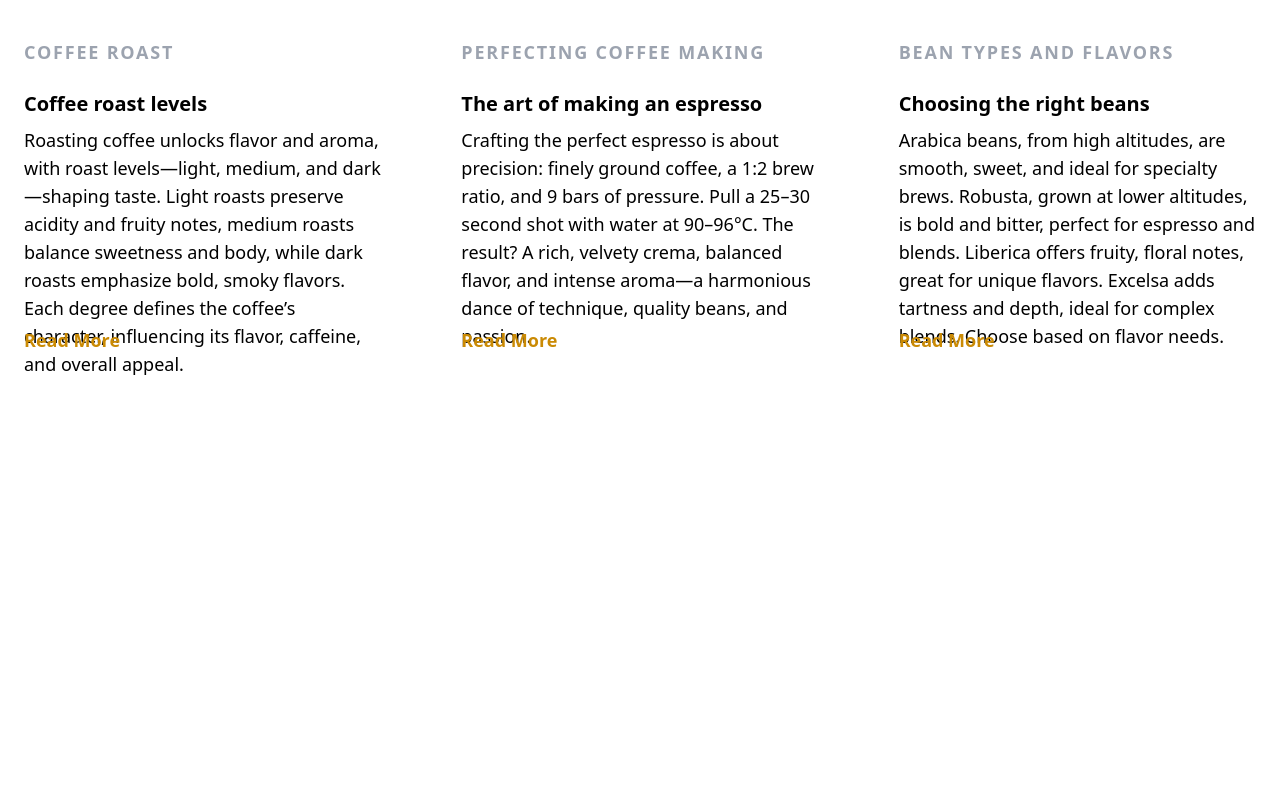
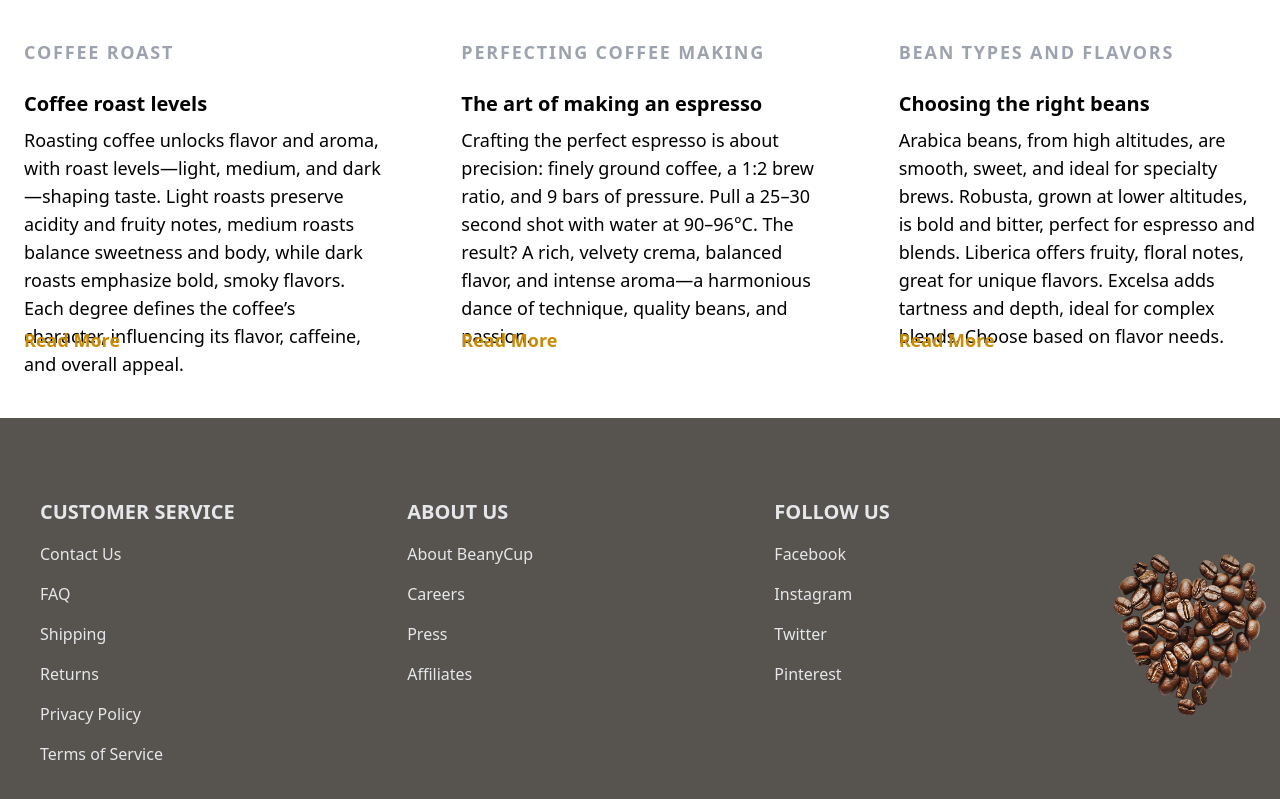
Before and after one commit to iceeqsolutions/coffee-shop, a React (Vite) app: page / in a window 1280 px wide. Shown: the part 1524-2323 px from the top of the page. Before the commit the page ends 1902 px from the top, so only its background shows below. Built offline with nearby package versions, Linux system fonts and the light colour scheme; no server answers.

Commit message:
ADD Footer component and styling

```diff
--- /dev/null
+++ b/src/assets/texts/footerLinks.tsx
@@ -0,0 +1,25 @@
+import { FooterLinksInterface } from "../../interfaces/FooterLinksInterface";
+
+const footerLinks: FooterLinksInterface[] = [
+  {
+    header: "Customer Service",
+    links: [
+      "Contact Us",
+      "FAQ",
+      "Shipping",
+      "Returns",
+      "Privacy Policy",
+      "Terms of Service",
+    ],
+  },
+  {
+    header: "About Us",
+    links: ["About BeanyCup", "Careers", "Press", "Affiliates"],
+  },
+  {
+    header: "Follow Us",
+    links: ["Facebook", "Instagram", "Twitter", "Pinterest"],
+  },
+];
+
+export default footerLinks;
--- a/src/components/Blogs.tsx
+++ b/src/components/Blogs.tsx
@@ -9,7 +9,7 @@ const Blogs = () => {
       <div className="flex gap-8 flex-wrap laptop:flex-col">
         {blogTexts.map((blog, index) => {
           return (
-            <div className="flex-1 flex flex-col gap-4" key={index}>
+            <div className="mb-10 flex-1 flex flex-col gap-4" key={index}>
               <img
                 src={blog.image}
                 alt={blog.title}
--- /dev/null
+++ b/src/components/Footer.tsx
@@ -0,0 +1,29 @@
+import footerLinks from "../assets/texts/footerLinks";
+import footerBeans from "../assets/images/footerBeans.png";
+
+const Footer = () => {
+  return (
+    <footer>
+      <div className="bg-stone-600 flex gap-8 justify-center">
+        {footerLinks.map((item) => (
+          <ul
+            key={item.header}
+            className="text-gray-200 pl-10 py-20 w-96 flex flex-col gap-4"
+          >
+            <h4 className="uppercase text-xl font-semibold">{item.header}</h4>
+            {item.links.map((link) => (
+              <li className="cursor-pointer hover:underline" key={link}>
+                {link}
+              </li>
+            ))}
+          </ul>
+        ))}
+        <div className="flex items-center">
+          <img className="h-52" src={footerBeans} alt="Coffee beans" />
+        </div>
+      </div>
+    </footer>
+  );
+};
+
+export default Footer;
--- /dev/null
+++ b/src/interfaces/FooterLinksInterface.ts
@@ -0,0 +1,4 @@
+export interface FooterLinksInterface {
+  header: string;
+  links: string[];
+}
--- a/src/pages/Home.tsx
+++ b/src/pages/Home.tsx
@@ -1,6 +1,7 @@
 import coffeeBeans from "../assets/videos/coffeeBeans.mp4";
 import Featured from "../components/Featured";
 import Blogs from "../components/Blogs";
+import Footer from "../components/Footer";
 
 const Home = () => {
   return (
@@ -17,6 +18,7 @@ const Home = () => {
       </div>
       <Featured />
       <Blogs />
+      <Footer />
     </>
   );
 };
```
Also changed, not shown: src/assets/images/footerBeans.png (added).
